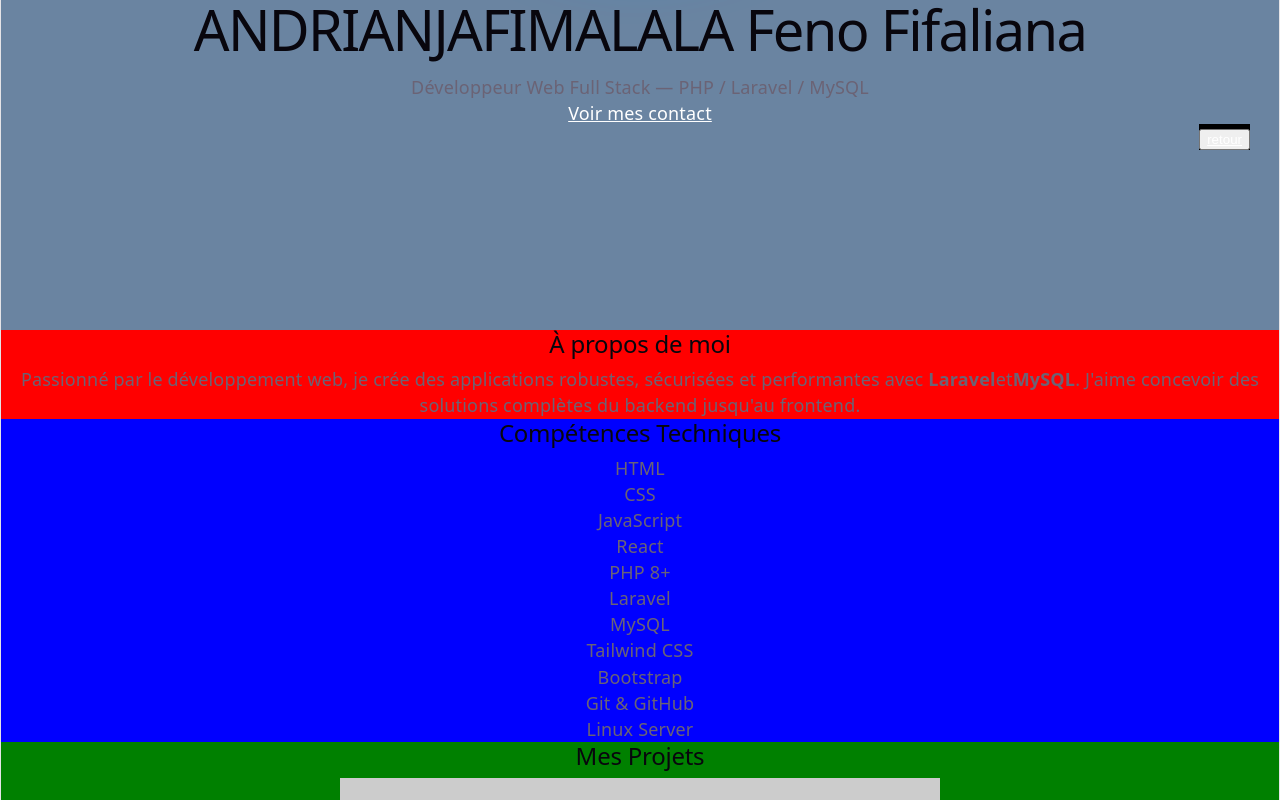
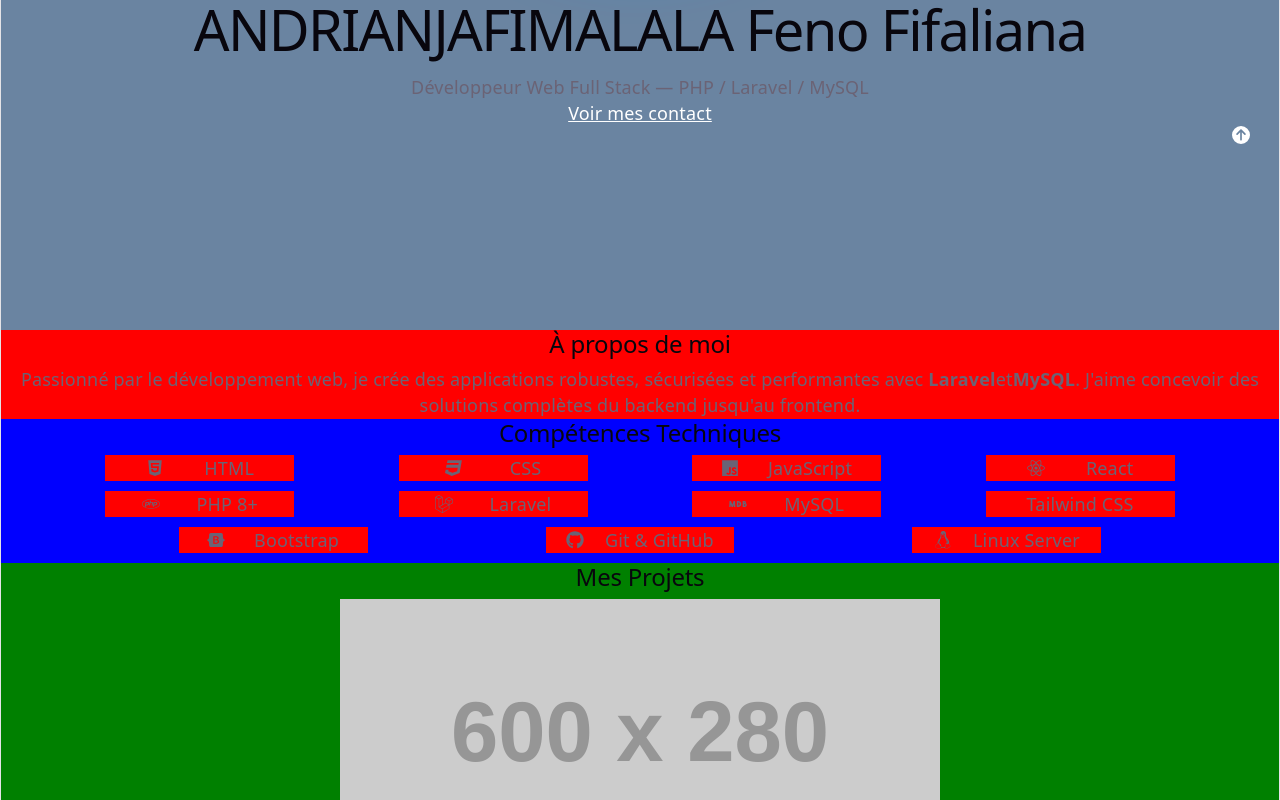
Before and after one commit to Fifaliana-Andriana/PortFolio_Fifaliana, a React (Vite) app: page / in a window 1280 px wide. Shown: the part 620-1420 px from the top of the page. Built offline with nearby package versions, Linux system fonts and the light colour scheme.

Commit message:
Competence

```diff
--- a/src/App.jsx
+++ b/src/App.jsx
@@ -2,14 +2,13 @@
 import Header from "./composant/Header";
 import Outlet from "./component/Outlet";
 import Footer from "./component/Footer";
+import { FaCircleArrowUp } from "react-icons/fa6";
 
 function App() {
   return (
     <div>
-      <div className="bgBlack posFix z-100 right0">
-        <button>
-          <a href="#Home">retour</a>
-        </button>
+      <div className="posFix z-100 right0">
+          <a href="#Home" className={window.Header ? "opacity0" : "opacity1"}><FaCircleArrowUp/></a>
       </div>
       <div>
         <Header />
--- a/src/composant/Competence.jsx
+++ b/src/composant/Competence.jsx
@@ -1,21 +1,68 @@
 import React from "react";
+import { FaHtml5 } from "react-icons/fa6";
+import { FaCss3 } from "react-icons/fa6";
+import { FaJs } from "react-icons/fa6";
+import { FaGithub } from "react-icons/fa6";
+import { FaBootstrap } from "react-icons/fa6";
+import { FaMdb } from "react-icons/fa6";
+import { FaReact } from "react-icons/fa6";
+import { FaPhp } from "react-icons/fa6";
+import { FaLaravel } from "react-icons/fa6";
+import { FaLinux } from "react-icons/fa6";
 
 function Competence() {
   return (
     <div id="Competence" className="w100prc bgBlue">
       <h2>Compétences Techniques</h2>
-      <div class="skills">
-        <div class="skill-card">HTML</div>
-        <div class="skill-card">CSS</div>
-        <div class="skill-card">JavaScript</div>
-        <div class="skill-card">React</div>
-        <div class="skill-card">PHP 8+</div>
-        <div class="skill-card">Laravel</div>
-        <div class="skill-card">MySQL</div>
-        <div class="skill-card">Tailwind CSS</div>
-        <div class="skill-card">Bootstrap</div>
-        <div class="skill-card">Git & GitHub</div>
-        <div class="skill-card">Linux Server</div>
+      <div className="skills displayF flexDirC">
+        <div className="displayF justifyCSE mBottom">
+          <div className="skill-card displayF justifyCSE alignIC w5cm">
+            <FaHtml5 />
+            HTML
+          </div>
+          <div className="skill-card displayF justifyCSE alignIC w5cm">
+            <FaCss3 />
+            CSS
+          </div>
+          <div className="skill-card displayF justifyCSE alignIC w5cm">
+            <FaJs />
+            JavaScript
+          </div>
+          <div className="skill-card displayF justifyCSE alignIC w5cm">
+            <FaReact />
+            React
+          </div>
+        </div>
+        <div className="displayF justifyCSE mBottom">
+          <div className="skill-card displayF justifyCSE alignIC w5cm">
+            <FaPhp />
+            PHP 8+
+          </div>
+          <div className="skill-card displayF justifyCSE alignIC w5cm">
+            <FaLaravel />
+            Laravel
+          </div>
+          <div className="skill-card displayF justifyCSE alignIC w5cm">
+            <FaMdb />
+            MySQL
+          </div>
+
+          <div className="skill-card displayF justifyCSE alignIC w5cm">Tailwind CSS</div>
+        </div>
+        <div className="displayF justifyCSE mBottom">
+          <div className="skill-card displayF justifyCSE alignIC w5cm">
+            <FaBootstrap />
+            Bootstrap
+          </div>
+          <div className="skill-card displayF justifyCSE alignIC w5cm">
+            <FaGithub />
+            Git & GitHub
+          </div>
+          <div className="skill-card displayF justifyCSE alignIC w5cm">
+            <FaLinux />
+            Linux Server
+          </div>
+        </div>
       </div>
     </div>
   );
--- a/src/composant/Contact.jsx
+++ b/src/composant/Contact.jsx
@@ -1,11 +1,12 @@
-// import React from "react";
+import React from "react";
+import { FaEnvelope } from "react-icons/fa6";
 
 function Contact() {
   return (
     <div className="w100prc bgBlack">
       <div>
         <a href="mailto:andrianjafyfifaliana@gmail.com" target="_blank">
-          E-mail
+          <FaEnvelope/>
         </a>
       </div>
 
--- a/src/index.css
+++ b/src/index.css
@@ -110,21 +110,27 @@
   background: var(--code-bg);
 }
 
-
 .w4cm {
   width: 4cm;
 }
-.w25prc{
+.w5cm{
+  width: 5cm;
+}
+.w25prc {
   width: 25%;
 }
-.w50prc{
+.w50prc {
   width: 50%;
 }
 .w70prc {
   width: 70%;
 }
-.w100prc{
+.w100prc {
   width: 100%;
+}
+
+.mBottom{
+  margin-bottom: 10px;
 }
 
 nav {
@@ -133,11 +139,11 @@
   backdrop-filter: blur(30px);
 }
 
-a{
+a {
   color: white;
 }
 
-.displayB{
+.displayB {
   display: block;
 }
 .displayN {
@@ -146,16 +152,16 @@
 .displayF {
   display: flex;
 }
-.flexDirC{
+.flexDirC {
   flex-direction: column;
 }
-.justifyCS{
+.justifyCS {
   justify-content: start;
 }
 .justifyCC {
   justify-content: center;
 }
-.justifyCE{
+.justifyCE {
   justify-content: end;
 }
 .justifyCSB {
@@ -164,13 +170,13 @@
 .justifyCSE {
   justify-content: space-evenly;
 }
-.alignIS{
+.alignIS {
   align-items: start;
 }
 .alignIC {
   align-items: center;
 }
-.alignIE{
+.alignIE {
   align-items: end;
 }
 .listStyleN {
@@ -179,7 +185,7 @@
 .textDecoN {
   text-decoration: none;
 }
-.borderN{
+.borderN {
   border: none;
 }
 .border {
@@ -193,26 +199,33 @@
   box-shadow: 20px 20px 100px rgba(0, 153, 255);
 }
 
-.posAbs{
+.opacity0{
+  opacity: 0;
+}
+.opacity1{
+  opacity: 1;
+}
+
+.posAbs {
   position: absolute;
 }
-.posRel{
+.posRel {
   position: relative;
 }
 .posFix {
   position: fixed;
 }
-.z-100{
+.z-100 {
   z-index: 100;
 }
-.z-0{
+.z-0 {
   z-index: 0;
 }
-.right0{
+.right0 {
   right: 30px;
   bottom: 30px;
 }
-.header{
+.header {
   height: 100vh;
   padding-top: 150px;
 }
@@ -226,25 +239,25 @@
   object-fit: cover;
 }
 
-.bgNone{
+.bgNone {
   background-color: transparent;
 }
-.bgRed{
+.bgRed {
   background-color: red;
 }
-.bgGreen{
+.bgGreen {
   background-color: green;
 }
-.bgBlue{
+.bgBlue {
   background-color: blue;
 }
-.bgWhite{
+.bgWhite {
   background-color: white;
 }
-.bgBlack{
+.bgBlack {
   background-color: black;
 }
-.marginT20px{
+.marginT20px {
   margin-top: 20px;
 }
 
@@ -267,15 +280,18 @@
   text-decoration: none;
 }
 
+.skill-card{
+  background-color: red;
+}
 
-@media (min-width: 768px) and (max-width: 1023px ) {
-  .Profil{
+@media (min-width: 768px) and (max-width: 1023px) {
+  .Profil {
     width: 300px;
     height: 300px;
   }
 }
 @media (max-width: 767px) {
-  .Profil{
+  .Profil {
     width: 200px;
     height: 200px;
   }
```
